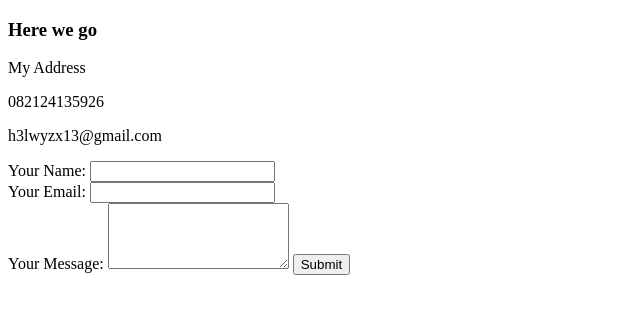
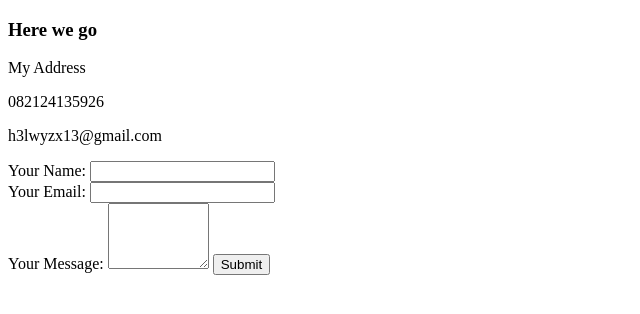
Before and after one commit to helwyzx/cv, a plain HTML site: page contact.html in a window 1280 px wide. Shown: the whole page, without its empty margins (0-640 px from the left). Drawn offline with Linux system fonts and the light colour scheme.

Commit message:
update cols to 5

```diff
--- a/contact.html
+++ b/contact.html
@@ -20,7 +20,7 @@
         <input type="email" name="yourEmail" value="">
         <br>
         <label>Your Message:</label>
-        <textarea name="yourMessage" id="" cols="20" rows="4"></textarea>
+        <textarea name="yourMessage" id="" cols="10" rows="4"></textarea>
         <input type="submit">
 
     </form>
```
